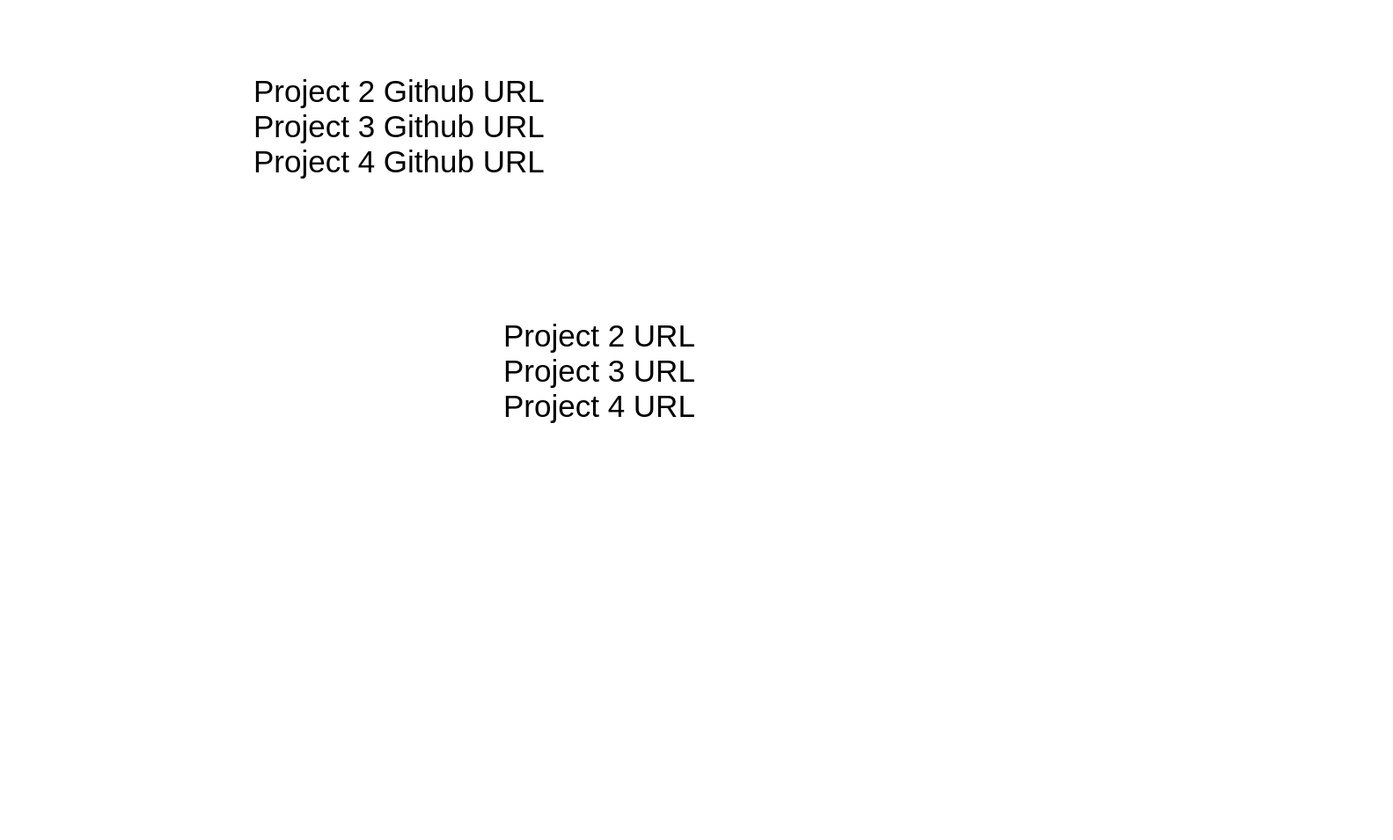
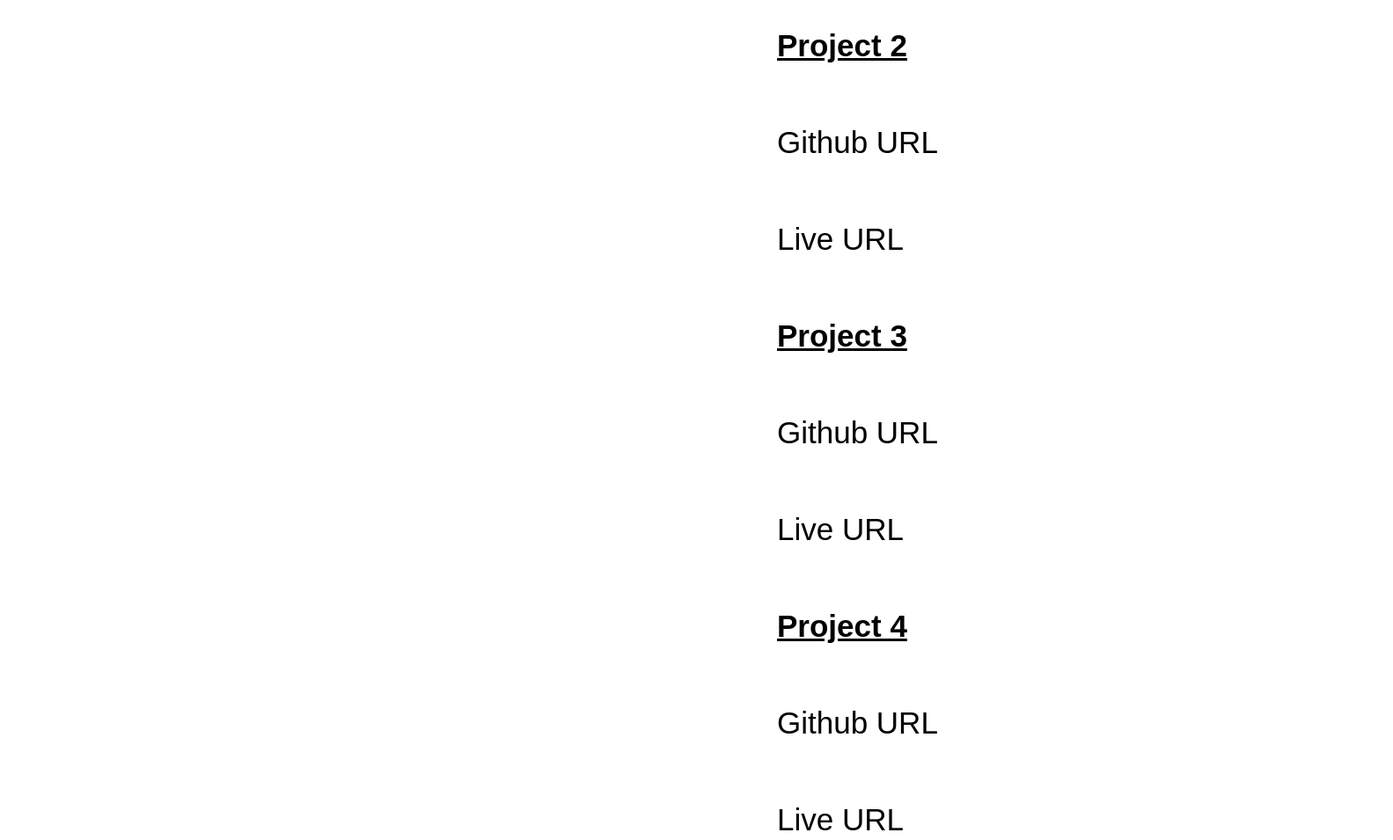
Before and after one commit to adityakumar23/P1, a plain HTML site: page index.html in a window 1280 px wide. Shown: the part 602-1557 px from the top of the page at 88% size, 1583 px wide, since content can reach past the window. Before the commit the page ends 1154 px from the top, so only its background shows below. Drawn offline with Linux system fonts and the light colour scheme.

Commit message:
Changed page styling

```diff
--- a/index.html
+++ b/index.html
@@ -14,17 +14,17 @@
   <h1> Aditya Kumar </h1>
   <img src="aditya_kumar_photo.png" alt="Aditya Kumar" width="310" height="400">
 
-    <div class = "githuburls">
-      <a>Project 2 Github URL</a><br>
-      <a>Project 3 Github URL</a><br>
-      <a>Project 4 Github URL</a><br>
-    </div>
-
-    <div class = "liveurls">
-      <a>Project 2 URL</a><br>
-      <a>Project 3 URL</a><br>
-      <a>Project 4 URL</a><br>
-    </div>
+  <h2><u> Project 2</u> </h2>
+  <a>Github URL</a>
+  <a>Live URL</a>
+  <br>
+  <h2><u> Project 3</u> </h2>
+  <a>Github URL</a>
+  <a>Live URL</a>
+  <br>
+  <h2><u> Project 4 </u></h2>
+  <a>Github URL</a>
+  <a>Live URL</a>
 
 
 </body>
--- a/p1_style_sheet.css
+++ b/p1_style_sheet.css
@@ -9,31 +9,20 @@ img{display: block;
     border-style:solid;
     border-width:thick}
 
-.githuburls{
+h2,a{
   font-family: Arial;
   color:black;
   font-size:35px;
   float:left;
   width:20em;
-  margin-left:8em;
-  margin-top:2.5em;
-  margin-bottom:2em;
+  margin-left:25em;
+  margin-top:1em;
+  margin-bottom:1em;
   margin-right:2em;
 
 }
 
-.liveurls{
-  font-family: Arial;
-  color:black;
-  font-size:35px;
-  float:right;
-  width:20em;
-  margin right:5em;
-  margin-top:2.5em;
-  margin-bottom:2em;
-  margin-left:2em;
 
-}
 
 body{
   background-color:white
```
